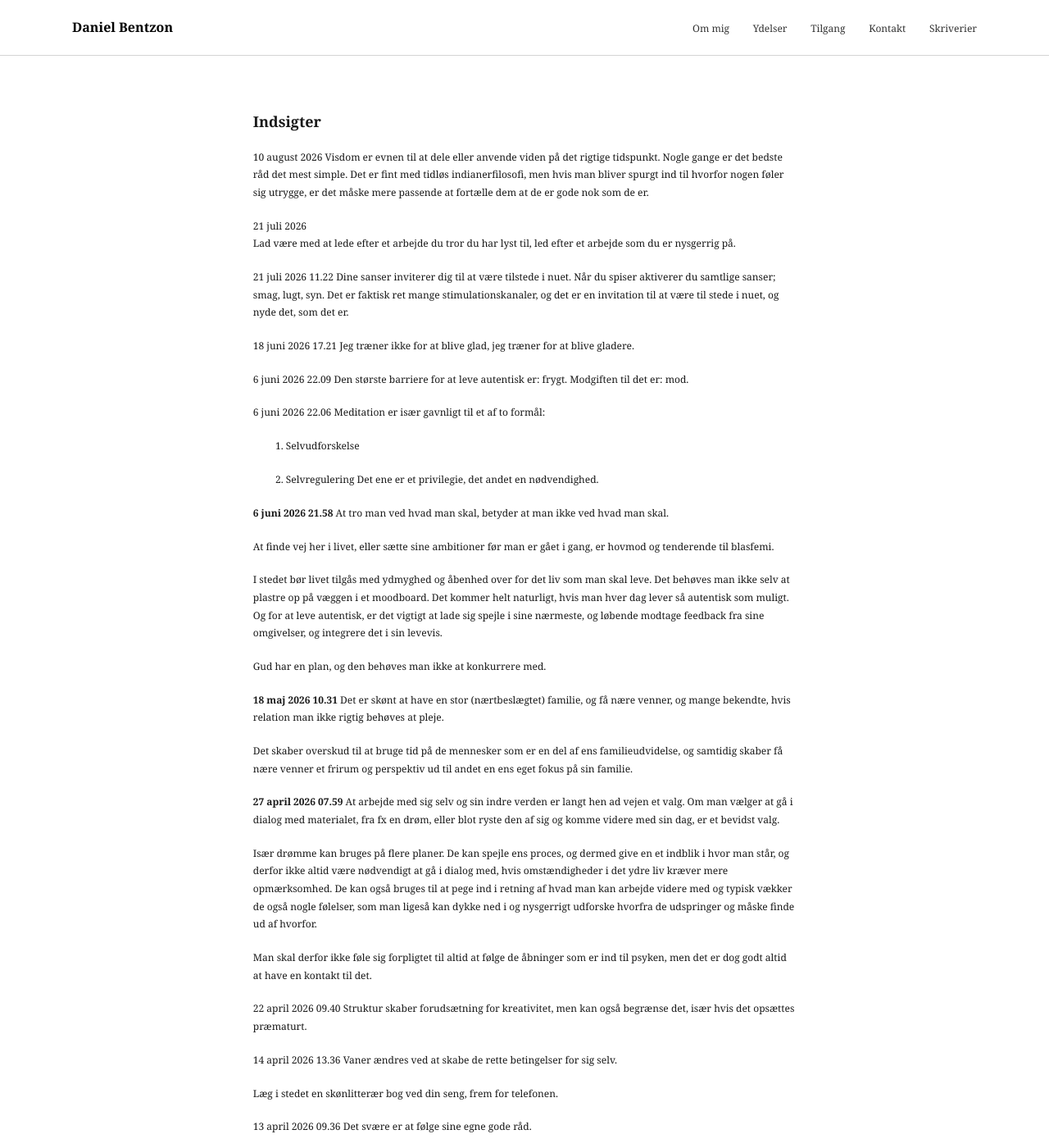
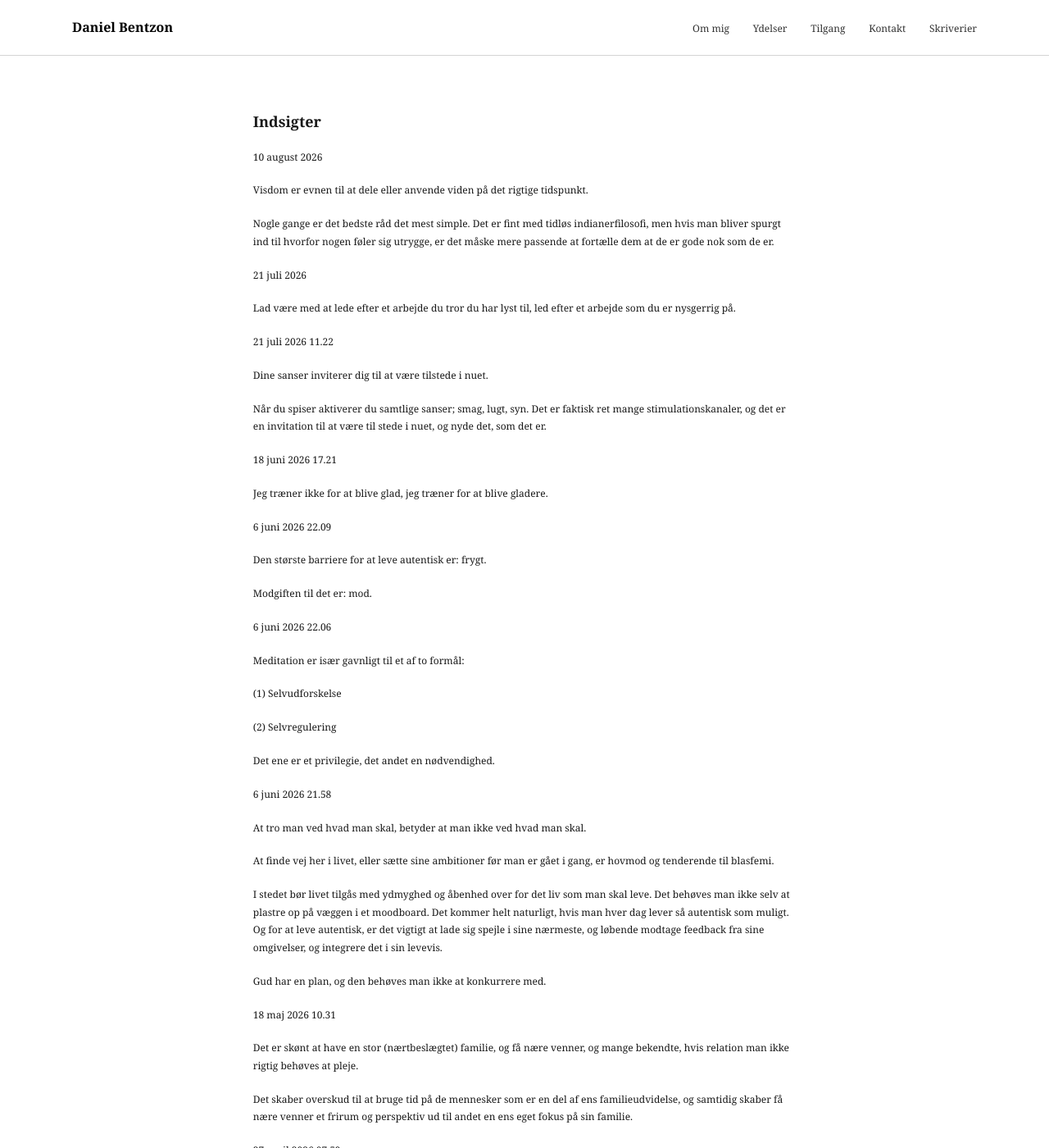
Before and after one commit to danielbentzon/danielbentzon.github.io, a Jekyll site: the page built from _sider/indsigter.md, in a window 1280 px wide and 1400 px high. Shown: the whole window at 82% size. Built offline with Jekyll 4.4.1, drawn with Linux system fonts in a browser that asks for light colours; some of the changed text lies outside the part shown.

Commit message:
Update _sider/indsigter.md (via Pages CMS)

```diff
--- a/_sider/indsigter.md
+++ b/_sider/indsigter.md
@@ -1,32 +1,56 @@
 ---
 permalink: /indsigter/
 ---
-
 10 august 2026
+
 Visdom er evnen til at dele eller anvende viden på det rigtige tidspunkt.
+
 Nogle gange er det bedste råd det mest simple. Det er fint med tidløs indianerfilosofi, men hvis man bliver spurgt ind til hvorfor nogen føler sig utrygge, er det måske mere passende at fortælle dem at de er gode nok som de er.
 
+
+
 21 juli 2026
+
 Lad være med at lede efter et arbejde du tror du har lyst til, led efter et arbejde som du er nysgerrig på.
 
+
+
 21 juli 2026 11.22
+
 Dine sanser inviterer dig til at være tilstede i nuet.
+
 Når du spiser aktiverer du samtlige sanser; smag, lugt, syn. Det er faktisk ret mange stimulationskanaler, og det er en invitation til at være til stede i nuet, og nyde det, som det er.
 
+
+
 18 juni 2026 17.21
+
 Jeg træner ikke for at blive glad, jeg træner for at blive gladere.
 
+
+
 6 juni 2026 22.09
+
 Den største barriere for at leve autentisk er: frygt.
+
 Modgiften til det er: mod.
 
+
+
 6 juni 2026 22.06
+
 Meditation er især gavnligt til et af to formål:
-1. Selvudforskelse
-2. Selvregulering
+
+(1) Selvudforskelse
+
+(2) Selvregulering
+
 Det ene er et privilegie, det andet en nødvendighed.
 
-**6 juni 2026 21.58**
+
+
+6 juni 2026 21.58
+
 At tro man ved hvad man skal, betyder at man ikke ved hvad man skal.
 
 At finde vej her i livet, eller sætte sine ambitioner før man er gået i gang, er hovmod og tenderende til blasfemi.
@@ -35,59 +59,90 @@ I stedet bør livet tilgås med ydmyghed og åbenhed over for det liv som man sk
 
 Gud har en plan, og den behøves man ikke at konkurrere med.
 
-**18 maj 2026 10.31**
+
+
+18 maj 2026 10.31
+
 Det er skønt at have en stor (nærtbeslægtet) familie, og få nære venner, og mange bekendte, hvis relation man ikke rigtig behøves at pleje.
 
 Det skaber overskud til at bruge tid på de mennesker som er en del af ens familieudvidelse, og samtidig skaber få nære venner et frirum og perspektiv ud til andet en ens eget fokus på sin familie.
 
-**27 april 2026 07.59**
+
+
+27 april 2026 07.59
+
 At arbejde med sig selv og sin indre verden er langt hen ad vejen et valg. Om man vælger at gå i dialog med materialet, fra fx en drøm, eller blot ryste den af sig og komme videre med sin dag, er et bevidst valg.
 
 Især drømme kan bruges på flere planer. De kan spejle ens proces, og dermed give en et indblik i hvor man står, og derfor ikke altid være nødvendigt at gå i dialog med, hvis omstændigheder i det ydre liv kræver mere opmærksomhed. De kan også bruges til at pege ind i retning af hvad man kan arbejde videre med og typisk vækker de også nogle følelser, som man ligeså kan dykke ned i og nysgerrigt udforske hvorfra de udspringer og måske finde ud af hvorfor.
 
 Man skal derfor ikke føle sig forpligtet til altid at følge de åbninger som er ind til psyken, men det er dog godt altid at have en kontakt til det.
 
+
+
 22 april 2026 09.40
+
 Struktur skaber forudsætning for kreativitet, men kan også begrænse det, især hvis det opsættes præmaturt.
 
+
+
 14 april 2026 13.36
+
 Vaner ændres ved at skabe de rette betingelser for sig selv.
 
 Læg i stedet en skønlitterær bog ved din seng, frem for telefonen.
 
+
+
 13 april 2026 09.36
+
 Det svære er at følge sine egne gode råd.
 
 En ting er at have fælles værdier, men noget andet er hvordan man udlever dem i praksis. Det er stor forskel på det som folk siger, og det som de rent faktisk gør, jf indsigt fra etnografiens verden.
 
+
+
 6 april 2026 12.34
+
 Præcise ordvalg giver mulighed for mere nuanceret og præcist at belyse et emne.
 
 Det skaber rum for højere kompleksitet uden misforståelse.
 
+
+
 1 april 2026 10.23
+
 Simpelt, men meningsfyldt.
 
 Det er mit hovedbudskab efter 13 dage med vores baby.
 
 Det har været meget tilfredsstillende, dejligt og helende.
 
+
+
 9 marts 2026 16.43
+
 At være kvalitetsbevidst kan også handle om andet end at købe pæne og solide ting.
 
 Min kvalitetsbevidsthed udtrykkes i højere grad gennem de indtryk jeg forsøger at tage ind. Fx at have en bogreol med spændende bøger, eller at lægge sin smartphone uden for syns vidde, eller se noget indhold som inspirerer fremfor at meningsløst stimulere. Det er for mig kvalitetsbevidsthed.
 
+
+
 9 marts 2026 08.46
+
 Det at gå i skole handler i høj grad om at nærme sig det rette input, da det medfører at man mere naturligt kommer med et kvalificeret output.
 
 Det at lære at stille de rigtige spørgsmål, og blive ved indtil man finder det ønskede svar, gør dig til en god samfundskritisk borger. Ikke om du kan recitere grundloven.
 
 Vi har et for stort fokus på output, og vi belønner ikke kritisk sans i særlig høj grad. Naturligvis er der nogle grundlæggende færdigheder som skal på plads, men derfra handler det mere om at stille de rigtige spørgsmål, og i lige så høj grad være i stand til at omsætte de svar til kvalificerede indsigter. Det er disse dele af læringsprocessen som skal understøttes, ikke en motivation for at få en høj karakter af sit udkom uafhængigt af processen derhen. Også derfor at et forsvar af en opgave hvor man tager højde for processen er så meget mere retvisende og tilfredsstillende end en pensum eksamen.
+
+
 
 1 marts 2026 20.26
 Der følger en stor ro i erkendelsen af at alt er øjeblikkelig foranderligt.
 
 En svær følelse i dag, har et andet udtryk i morgen. Ingen tilstande er permanente.
+
+
 
 18 februar 2026 15.16
 Hvordan man håndterer konflikter er den største udslagsgivende faktor for om et forhold vil holde i længden.
```
Also changed, not shown: other parts of _sider/indsigter.md (+2 -4 lines).
